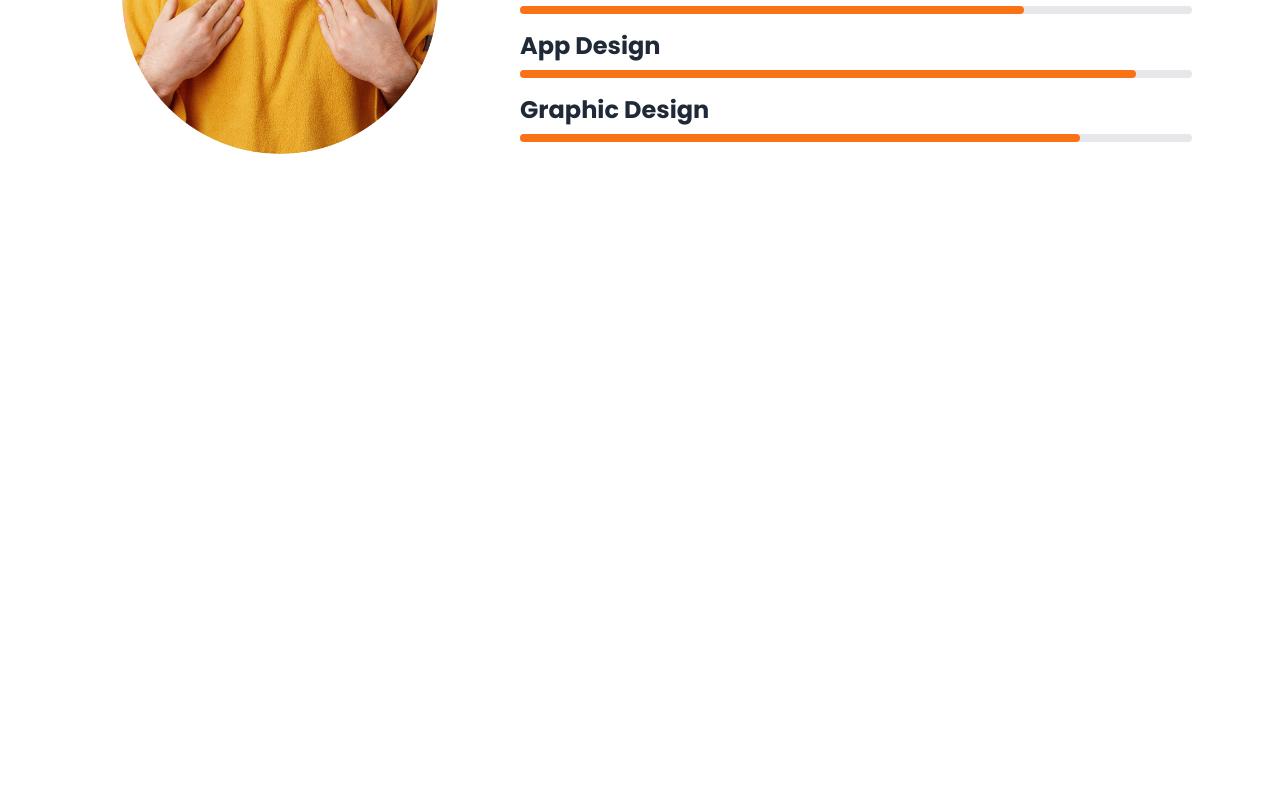
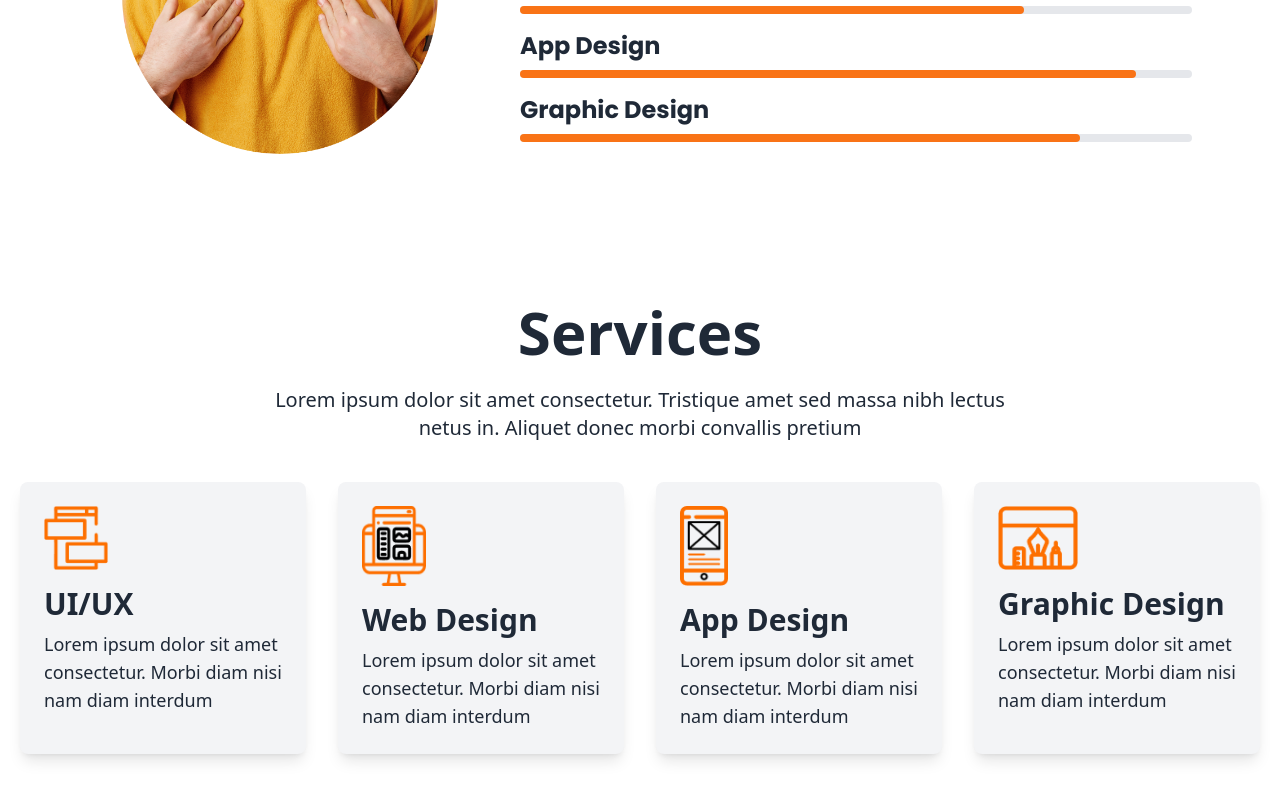
Before and after one commit to Monwar23/personal-portfolio, a React (Vite) app: page / in a window 1280 px wide. Shown: the part 1031-1831 px from the top of the page. Before the commit the page ends 1269 px from the top, so only its background shows below. Built offline with nearby package versions, Linux system fonts and the light colour scheme.

Commit message:
completed services section

```diff
--- a/src/App.jsx
+++ b/src/App.jsx
@@ -1,6 +1,7 @@
 import About from "./components/About";
 import Header from "./components/Header";
 import Hero from "./components/Hero";
+import Services from "./components/Services";
 
 function App() {
   return (
@@ -8,6 +9,7 @@ function App() {
       <Header></Header>
       <Hero></Hero>
       <About></About>
+      <Services></Services>
 
     </>
   );
--- /dev/null
+++ b/src/components/Services.jsx
@@ -0,0 +1,36 @@
+
+const Services = () => {
+    return (
+        <section id="services" className=" py-16 px-5">
+        <div className="container mx-auto">
+          <h2 className="text-6xl font-semibold mb-6 text-center">Services</h2>
+          <p className="text-xl text-center mb-10">Lorem ipsum dolor sit amet consectetur. Tristique amet sed massa nibh lectus <br /> netus in. Aliquet donec morbi convallis pretium</p>
+          <div className="grid grid-cols-1 md:grid-cols-2 lg:grid-cols-4 gap-8">
+            <div className="bg-gray-100 p-6 shadow-lg rounded-lg">
+              <img src="/public/1.png" alt="UI/UX" className=" h-16 w-16 mb-4" />
+              <h3 className="text-3xl font-semibold mb-2">UI/UX</h3>
+              <p className="text-lg">Lorem ipsum dolor sit amet consectetur. Morbi diam nisi<br /> nam diam interdum</p>
+            </div>
+            <div className="bg-gray-100 p-6 shadow-lg rounded-lg">
+              <img src="/public/2.png" alt="Web Design" className="w-16 h-20 mb-4" />
+              <h3 className="text-3xl font-semibold mb-2">Web Design</h3>
+              <p className="text-lg">Lorem ipsum dolor sit amet consectetur. Morbi diam nisi<br /> nam diam interdum</p>
+            </div>
+            <div className="bg-gray-100 p-6 shadow-lg rounded-lg">
+              <img src="/public/3.png" alt="App Design" className=" w-12 h-20 mb-4" />
+              <h3 className="text-3xl font-semibold mb-2">App Design</h3>
+              <p className="text-lg">Lorem ipsum dolor sit amet consectetur. Morbi diam nisi<br /> nam diam interdum</p>
+            </div>
+            <div className="bg-gray-100 p-6 shadow-lg rounded-lg">
+              <img src="/public/4.png" alt="Graphic Design" className=" h-16 w-20 mb-4" />
+              <h3 className="text-3xl font-semibold mb-2">Graphic Design</h3>
+              <p className="text-lg">Lorem ipsum dolor sit amet consectetur. Morbi diam nisi<br /> nam diam interdum</p>
+            </div>
+          </div>
+        </div>
+      </section>
+
+    );
+};
+
+export default Services;
```
